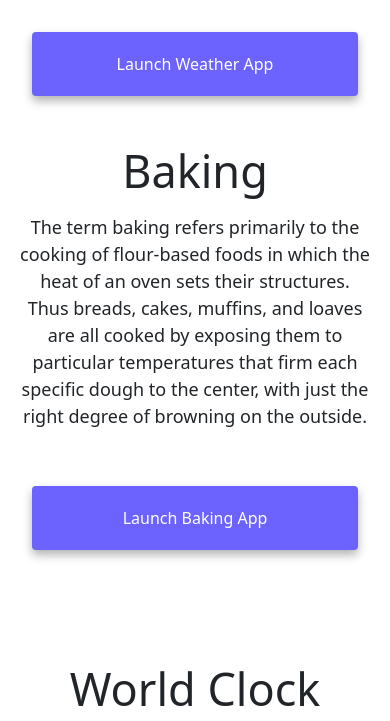
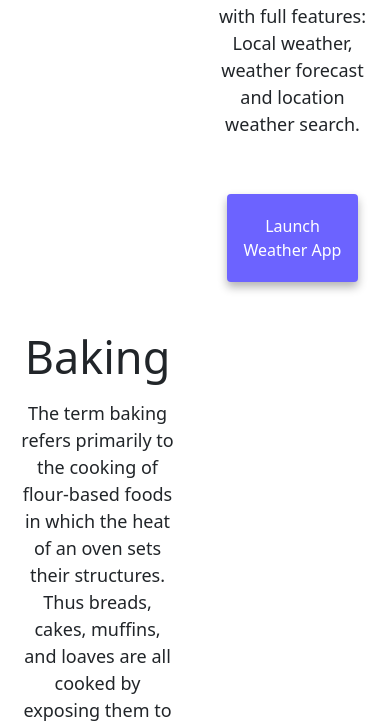
Before and after one commit to JuliValencia/jv-portfolio-v1, a plain HTML site: page index.html in a window 390 px wide. Shown: the part 760-1481 px from the top of the page. Drawn offline with nearby package versions, Linux system fonts and the light colour scheme.

Commit message:
Corrected col-md

```diff
--- a/src/style.css
+++ b/src/style.css
@@ -90,7 +90,7 @@ a:hover {
 .text-center {
   text-align: center !important;
 }
-.col-md-6 {
+.col-sm-6 {
   flex: 0 0 auto;
   width: 50%;
 }
```
Also changed, not shown: 1 other file.
